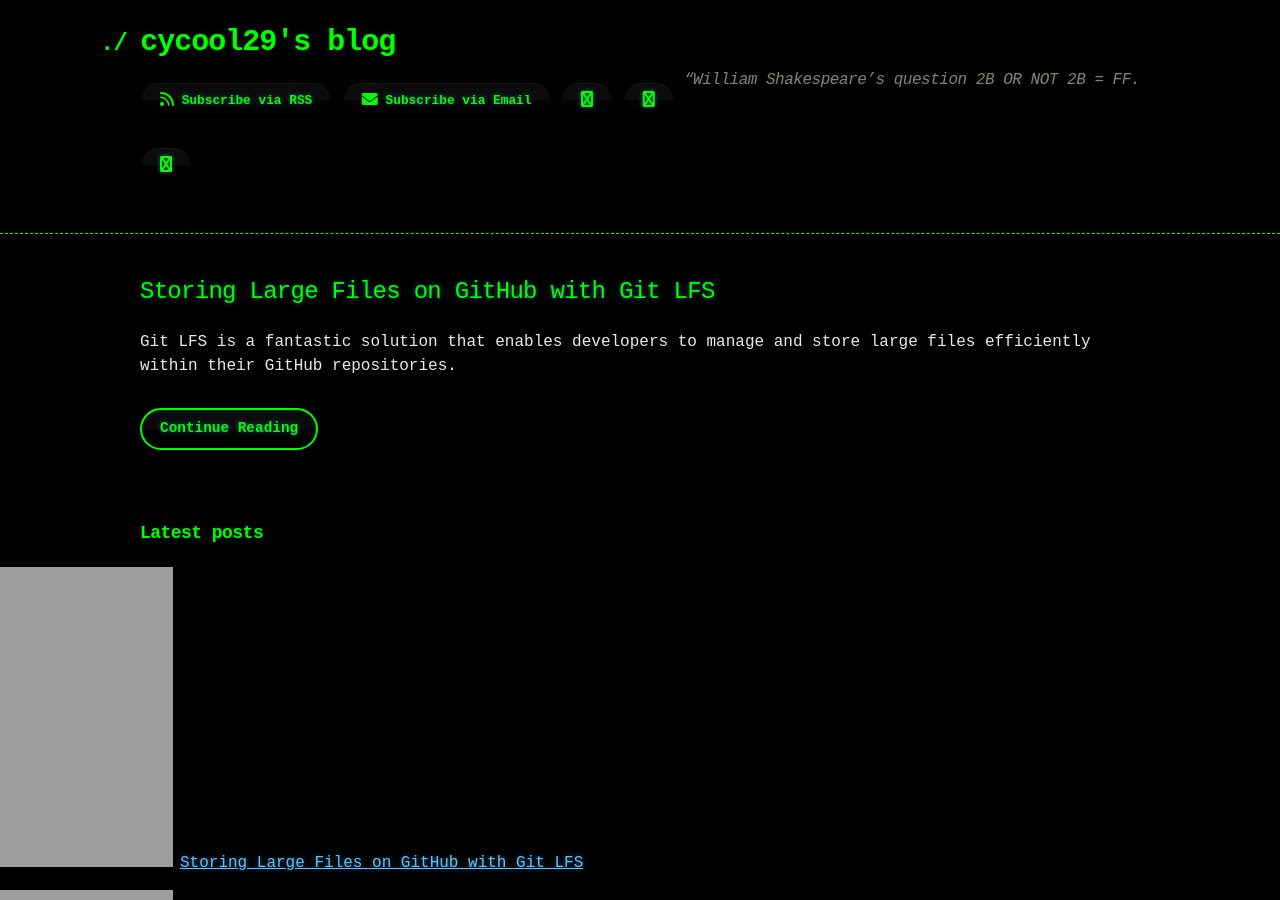
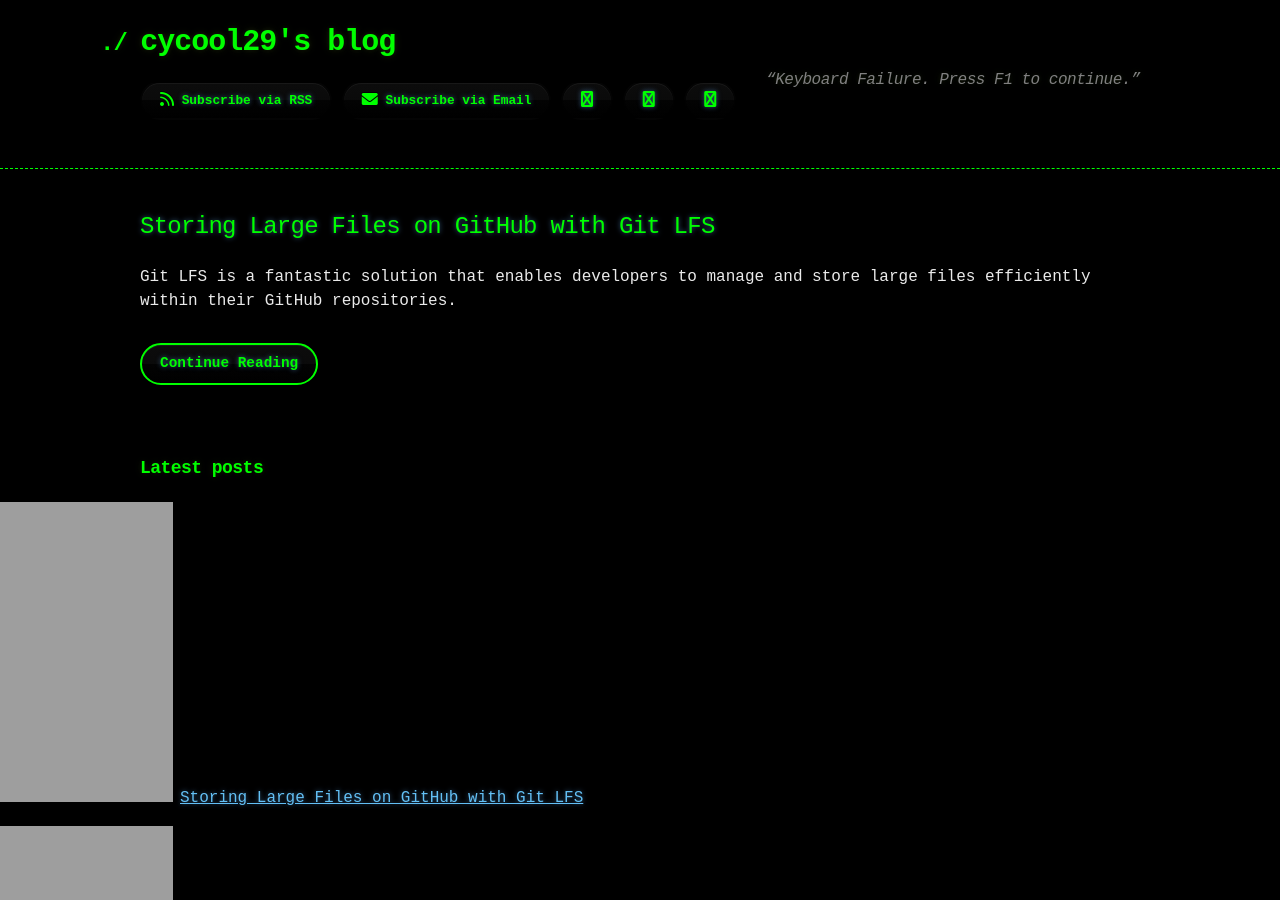
Before and after one commit to cycool29/cycool29.github.io, a Jekyll site: the page built from index.md, in a window 1280 px wide and 900 px high. Built offline with Jekyll 4.4.1, drawn with Linux system fonts in a browser that asks for light colours; a style sheet for code colours, icons or effects is not loaded.

Commit message:
Update quotes

```diff
--- a/_config.yml
+++ b/_config.yml
@@ -1,5 +1,5 @@
 title: cycool29's blog
-description: "“William Shakespeare’s question 2B OR NOT 2B = FF. "
+description: "“Keyboard Failure. Press F1 to continue.” "
 bio: A high school student. Intermediate in Python, Git, Bash. Learning JavaScript. He/Him. "
 author: cycool29
 url: https://cycool29.github.io
```
